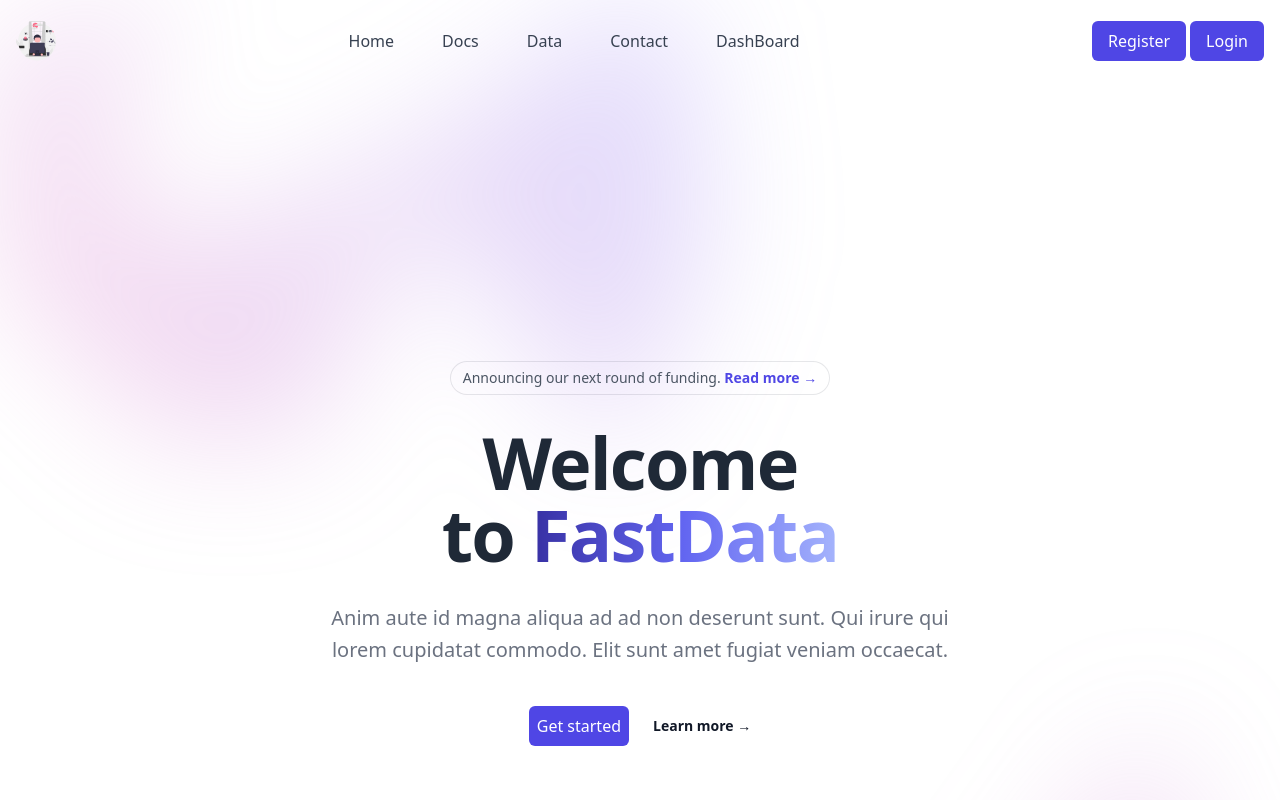
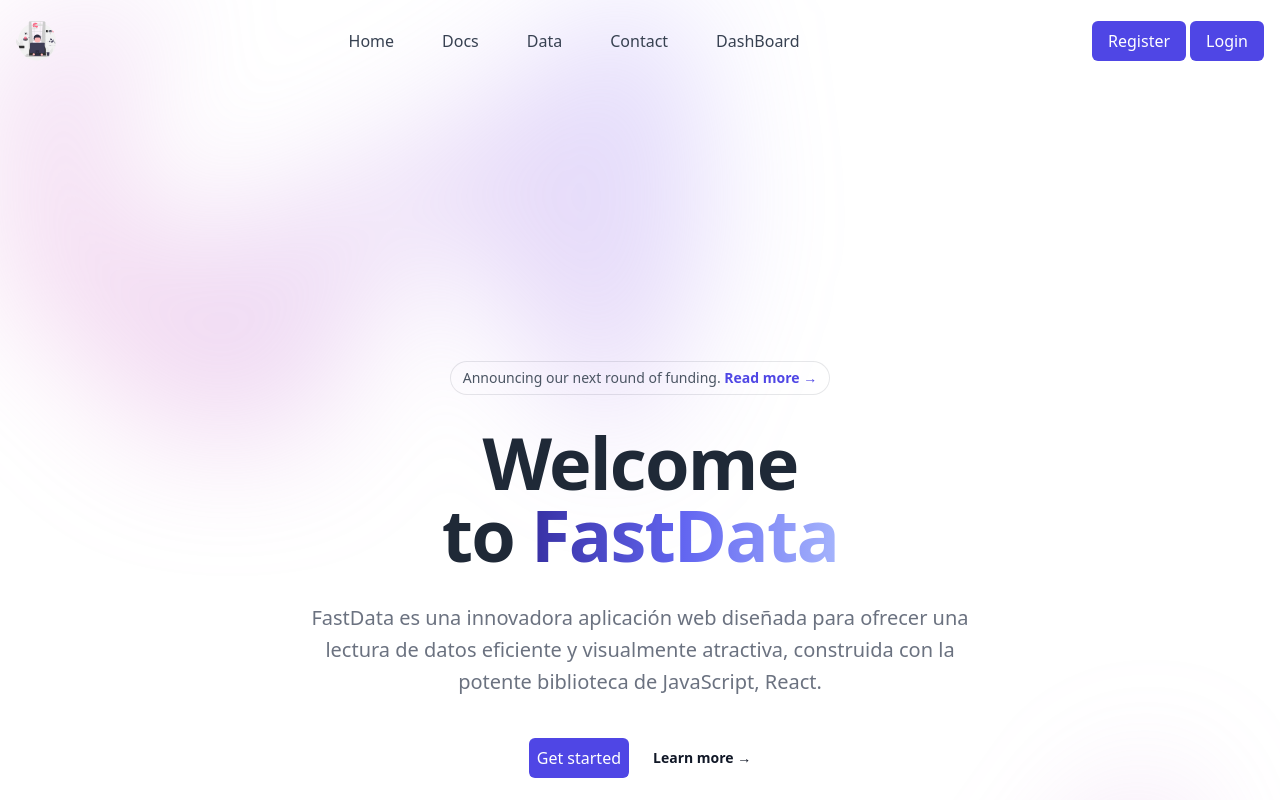
Before and after one commit to CesarMartinez7/Bardock, a React (Vite) app in the folder project/: page / in a window 1280 px wide. Shown: the top 800 px of the page. Built offline with nearby package versions, Linux system fonts and the light colour scheme; no server answers.

Commit message:
spanish-commit

```diff
--- a/project/server.cjs
+++ b/project/server.cjs
@@ -17,7 +17,7 @@ app.use(express.static(path.join(__dirname, "dist")));
 const dataServerDB = {
   host: "localhost",
   user: "root",
-  password: "oyasumipunpuns",
+  password: "oyasumipunpun",
   database: "nodomobiliario",
 };
 
--- a/project/src/components/DataListTable/DataListTable.jsx
+++ b/project/src/components/DataListTable/DataListTable.jsx
@@ -215,7 +215,7 @@ export const DataTableQuery = () => {
       <Search onSearch={fetchData} />
       <div
         className={themeGrid ? "ag-theme-alpine" : "ag-theme-quartz-dark"}
-        style={{ height: 500 }}
+        style={{ height: 700 }}
         id="grid"
       >
         <AgGridReact ref={gridRef} rowData={rowData} columnDefs={colDefs} />
--- a/project/src/components/Main/Main.jsx
+++ b/project/src/components/Main/Main.jsx
@@ -44,9 +44,8 @@ export default function Example() {
             <p className="text-balance text-5xl font-semibold tracking-tight text-gray-800 sm:text-7xl">
               Welcome to <span className='bg-gradient-to-r from-indigo-800 via-indigo-500 font-semibold to-indigo-300 inline-block text-transparent bg-clip-text'>FastData</span>
             </p>
-            <p className="mt-8 text-pretty text-lg font-medium text-gray-500 sm:text-xl/8">
-              Anim aute id magna aliqua ad ad non deserunt sunt. Qui irure qui lorem cupidatat commodo. Elit sunt amet
-              fugiat veniam occaecat.
+            <p className="mt-8 text-pretty text-md  font-medium text-gray-500 sm:text-xl/8 ">
+            FastData es una innovadora aplicación web diseñada para ofrecer una lectura de datos eficiente y visualmente atractiva, construida con la potente biblioteca de JavaScript, React.
             </p>
             <div className="mt-10 flex items-center justify-center gap-x-6">
               <a
```
